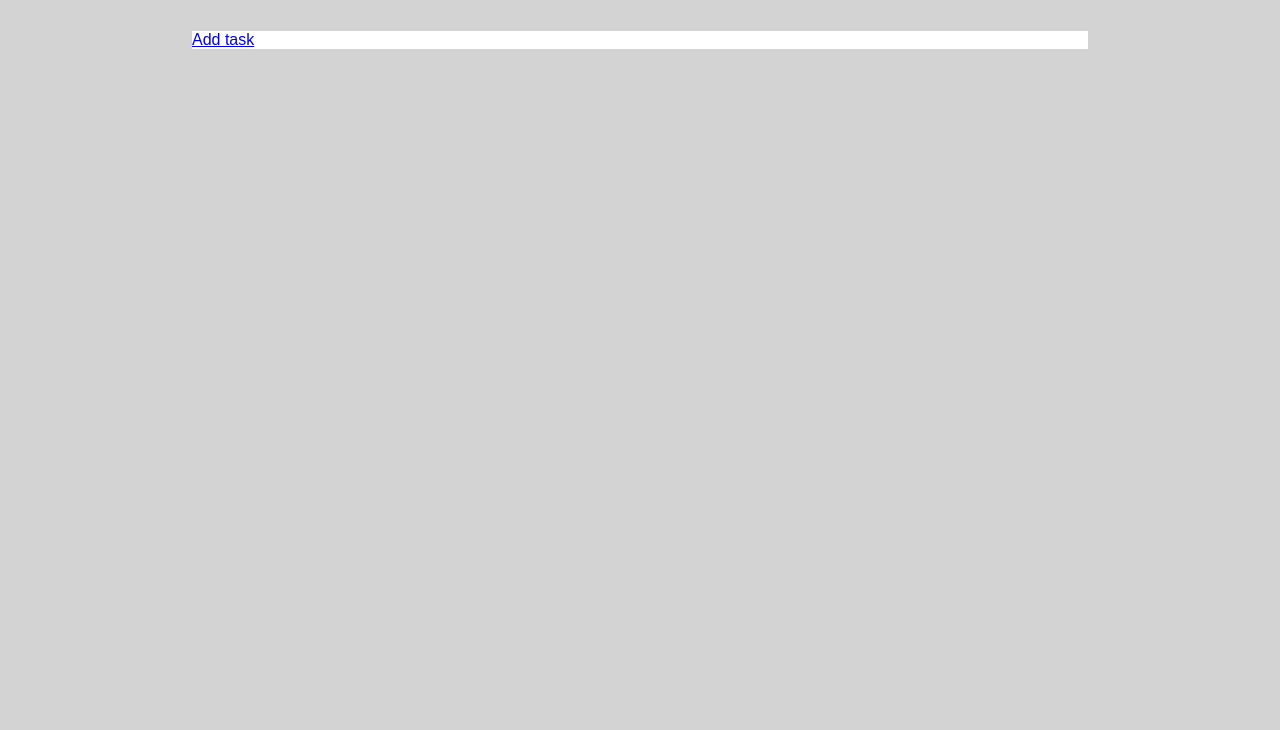
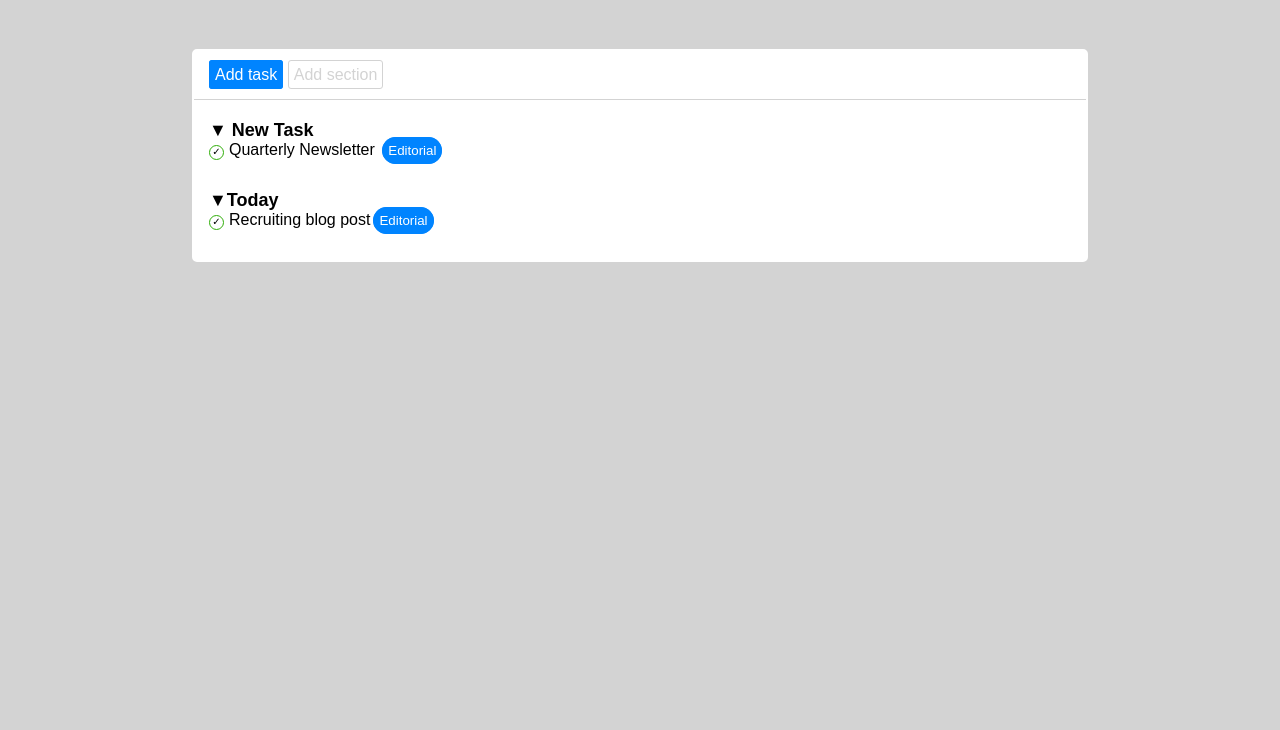
Before and after one commit to simonecpc/html-css-toboolist, a plain HTML site: page index.html in a window 1280 px wide. Shown: the part 70-800 px from the top of the page. Drawn offline with Linux system fonts and the light colour scheme.

Commit message:
sezione new task completata

```diff
--- a/index.html
+++ b/index.html
@@ -5,7 +5,7 @@
     <meta http-equiv="X-UA-Compatible" content="IE=edge">
     <meta name="viewport" content="width=device-width, initial-scale=1.0">
     <link rel="stylesheet" href="style.css">
-    <title>Document</title>
+    <title>Toboolist</title>
 </head>
 <body>
     <header>
@@ -15,9 +15,17 @@
         <div class="container">
            <div class="top">
                <a href="#" class="btn btn-blue"> Add task</a>
+               <a href="#" class="btn btn-disabled"> Add section</a>
            </div>
             <div class="task">
-
+                <ul>
+                    <li class="titoli-task"><b>&#9660; New Task</b></li>
+                    <li><span class="check">&check;</span>Quarterly Newsletter <span class="btn2 btn-blue2">Editorial</span></li>
+                </ul>
+                <ul>
+                    <li class="titoli-task"><b>&#9660;Today</b></li>
+                    <li><span class="check">&check;</span>Recruiting blog post<span class="btn2 btn-blue2">Editorial</span></li>
+                </ul>
             </div>
         </div>
     </main>
--- a/style.css
+++ b/style.css
@@ -6,7 +6,12 @@
 
 body {
     background-color: lightgrey;
-    font-family: Arial, Helvetica, sans-serif
+    font-family: Arial, Helvetica, sans-serif;
+    ;
+}
+
+h1 {
+    font-size: 48px;
 }
 
 header {
@@ -19,4 +24,76 @@ header {
     margin-right: auto;
     margin-top: 5%;
     background-color: white;
+    border: 2px;
+    border-style: solid;
+    border-color: white;
+    border-radius: 5px;
 }
+
+.btn{
+    text-decoration: none;
+    border: 1px;
+    border-color: lightgray;
+    border-style: solid;
+    padding: 5px;
+    border-radius: 3px;
+    color: lightgray;
+}
+
+.btn-blue {
+    background-color: rgb(0, 132, 255);
+    border-color: rgb(0, 132, 255);
+    color: white;
+}
+
+.top {
+    padding: 15px;
+    border-bottom-style: solid;
+    border-bottom-color: lightgray;
+    border-bottom-width: 1px;
+}
+
+ul {
+    list-style: none;
+    margin-bottom: 30px;
+    }
+
+.task {
+    padding-top: 20px;
+    padding-left: 15px;
+}
+
+.titoli-task {
+    font-size: 18px;
+}
+
+.check {
+    border: 1px;
+    border-radius: 50%;
+    border-color: rgb(47, 173, 8);
+    border-style: solid;
+    width: 15px;
+    height: 15px;
+    display: inline-block;
+    text-align: center;
+    font-size: 10px;
+    margin-right: 5px;
+}
+
+.btn2 {
+    text-decoration: none;
+    border: 1px;
+    border-color: lightgray;
+    border-style: solid;
+    padding: 5px;
+    border-radius: 15px;
+    color: lightgray;
+}
+
+.btn-blue2 {
+    background-color: rgb(0, 132, 255);
+    border-color: rgb(0, 132, 255);
+    color: white;
+    font-size: smaller;
+    margin-left: 3px;
+}
```
